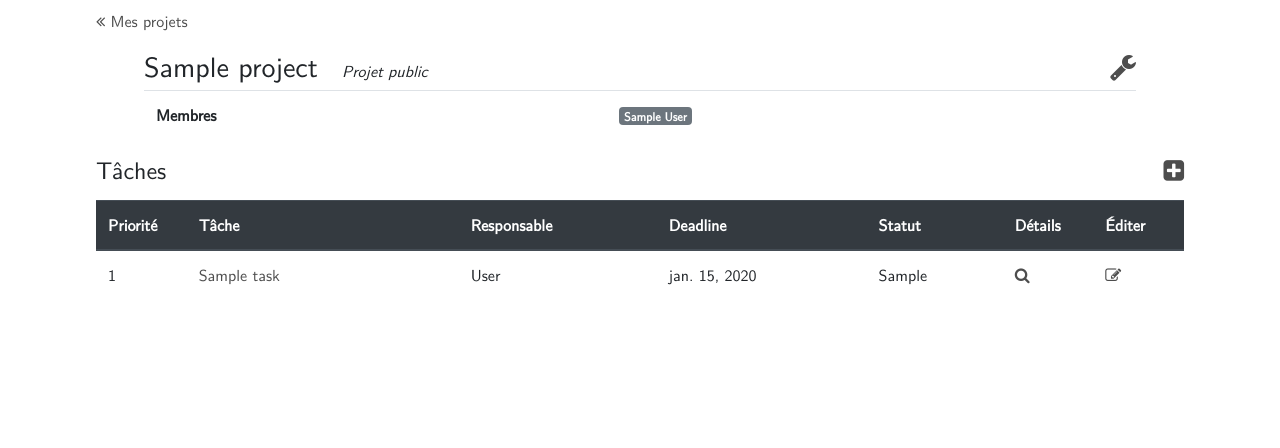
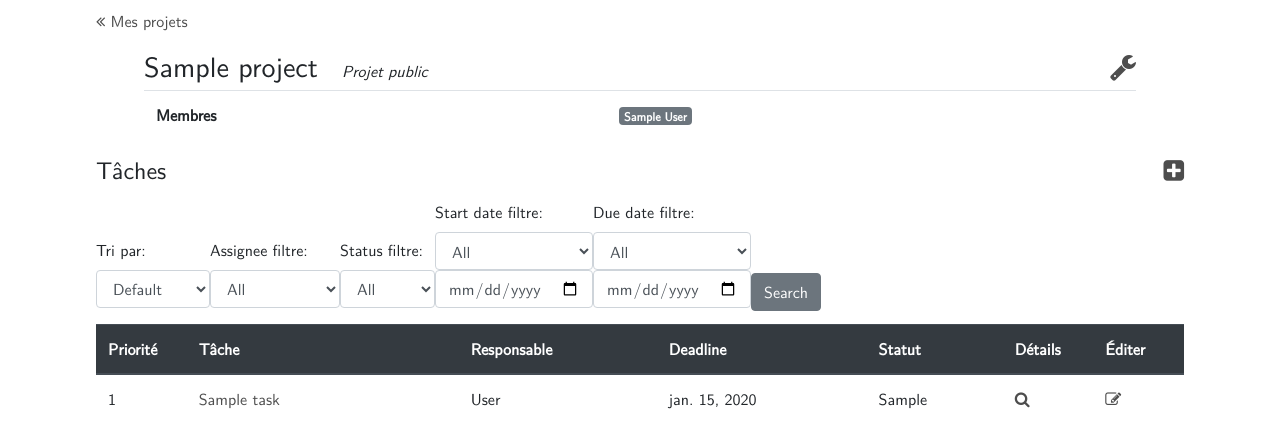
Before and after one commit to houshuanglucie/Web_Group_project, a Django app: page /taskmanager/projects/1 in a window 1280 px wide. Shown: the part 198-646 px from the top of the page. Run offline with Django 3.2, Linux system fonts and the light colour scheme; a user stored in the database is signed in; tables that the repository leaves empty hold one stand-in row (values such as "Sample post"); parts of the project's set-up code (start-up, migrations or seed data) failed here and were passed over; some libraries are stand-ins or nearby versions.

Commit message:
Commit message

```diff
--- a/taskmanager/templates/taskmanager/focus_project.html
+++ b/taskmanager/templates/taskmanager/focus_project.html
@@ -86,6 +86,63 @@ a:hover {
 	</div>
 
 
+    <!-- Barre de filtrage et tri des taches-->
+    <form  style="display: table"  action="{% url 'task_filter' project.id %}" method="post" id = "filtrage_tri">
+        {% csrf_token %}
+        <div class="form-group" style="display:inline-block">
+            <label>Tri par:</label>
+            <select class="form-control" name="sorter" id = "sorter" >
+                <option value="default">Default</option>
+                <option value="name">Taskname</option>
+                <option value="user">Assignee</option>
+                <option value="priority">Priority</option>
+                <option value="status">Status</option>
+                <option value="start_date">Start date</option>
+                <option value="due_date">Due date</option>
+            </select>
+        </div>
+        <div class="form-group" style="display:inline-block">
+            <label>Assignee filtre:</label>
+            <select class="form-control" name="assignee_selected" id = "assignee_selected">
+                <option value="All">All</option>
+                {% for task in tasks %}
+                    <option value="{{ task.user.id }}">{{ task.user.first_name }} {{ task.user.last_name }}</option>
+                {% endfor %}
+            </select>
+        </div>
+        <div class="form-group" style="display:inline-block">
+            <label>Status filtre:</label>
+            <select class="form-control" name="status_selected" id = "status_selected">
+                <option value="All">All</option>
+                {% for task in tasks %}
+                    <option value="{{ task.status.id }}">{{ task.status.how }}</option>
+                {% endfor %}
+            </select>
+        </div >
+        <div class="form-group" style="display:inline-block">
+            <label>Start date filtre:</label>
+                <select class="form-control" name="start_before_after" selected="All">
+                    <option value="All">All</option>
+                    <option value="Before">Avant</option>
+                    <option value="After">Après</option>
+                </select>
+            <input type="date" class="form-control" name="start_date_selected">
+        </div>
+        <div class="form-group" style="display:inline-block">
+            <label>Due date filtre:</label>
+                <select class="form-control" name="due_before_after" selected="All">
+                    <option value="All">All</option>
+                    <option value="Before">Avant</option>
+                    <option value="After">Après</option>
+                </select>
+            <input type="date" class="form-control" name="due_date_selected">
+        </div>
+        <input type="hidden" name="project" value={{ project.id }}>
+        <button type="submit" class="btn btn-secondary">Search</button>
+    </form>
+
+
+
    <table class="table table-hover">
 
       <thead class="thead-dark">
@@ -99,7 +156,6 @@ a:hover {
             <th scope="col" class="d-none d-sm-table-cell col-1">Éditer</th>
          </tr>
       </thead>
-
 
 
 
@@ -123,7 +179,6 @@ a:hover {
 
    </table>
 
-
 </div>
 
 {% endblock %}
--- a/taskmanager/urls.py
+++ b/taskmanager/urls.py
@@ -19,4 +19,5 @@ urlpatterns = [
 	path('graphs', views_graph.graphs, name='graphs'),
 	path('gantt', views_graph.gantt, name='gantt'),
 	path('activitydiag', views_graph.activitydiag, name='activitydiag'),
+	path('projects/<int:id>/taskfilter', views.task_filter, name='task_filter'),
 ]
--- a/taskmanager/views.py
+++ b/taskmanager/views.py
@@ -499,3 +499,72 @@ def dashboard(request):
 
 
     return render(request, 'taskmanager/dashboard.html', locals())
+
+
+# # ============== Filtrage et tri des task d'un projet =================
+# @login_required(login_url='connect')
+# def task_filter(request, id):
+#     project = Project.objects.get(id=id)
+#     task_list = Task.objects.filter(project__id=id)
+#
+#     if request.method == 'POST':
+#
+#         sorter = request.POST.get('sorter')
+#         if sorter == "default":
+#             sorter = "priority"
+#
+#         assignee_selected = request.POST.get('assignee_selected')
+#         status_selected = request.POST.get('status_selected')
+#
+#         if assignee_selected != "All":
+#             assignee_id = assignee_selected
+#             tasks = task_list.filter(user__id=assignee_id).order_by(sorter)
+#             if status_selected != "All":
+#                 status_id = status_selected
+#                 tasks = tasks.filter(status__id=status_id).order_by(sorter)
+#                 return render(request, 'taskmanager/focus_project.html', locals())
+#             return render(request, 'taskmanager/focus_project.html', locals())
+#
+#         elif status_selected != "All":
+#             status_id = status_selected
+#             tasks = task_list.filter(status__id=status_id).order_by(sorter)
+#             return render(request, 'taskmanager/focus_project.html', locals())
+#         else:
+#             tasks = task_list.order_by(sorter)
+#             return render(request, 'taskmanager/focus_project.html', locals())
+#     else:
+#         return render(request, 'taskmanager/focus_project.html', locals())
+
+
+# ============== Filtrage et tri des task d'un projet =================
+@login_required(login_url='connect')
+def task_filter(request, id):
+    project = Project.objects.get(id=id)
+    task_list = Task.objects.filter(project__id=id)
+
+    if request.method == 'POST':
+
+        sorter = request.POST.get('sorter')
+        if sorter == "default":
+            sorter = "priority"
+
+        assignee_selected = request.POST.get('assignee_selected')
+        status_selected = request.POST.get('status_selected')
+
+        filter_dict = dict()
+
+        if assignee_selected != "All":
+            filter_dict['user'] = get_object_or_404(User, id=assignee_selected)
+        if status_selected != "All":
+            filter_dict['status'] = get_object_or_404(Status, id=status_selected)
+
+        user_list = User.objects.all().values('id', 'last_name').distinct()
+        # print(user_list)
+        status_list = Status.objects.all().values('id', 'how').distinct()
+        # print(status_list)
+
+        tasks = task_list.filter(**filter_dict)
+
+        return render(request, 'taskmanager/focus_project.html', locals())
+    else:
+        return render(request, 'taskmanager/focus_project.html', locals())
```
Also changed, not shown: 2 other files.
